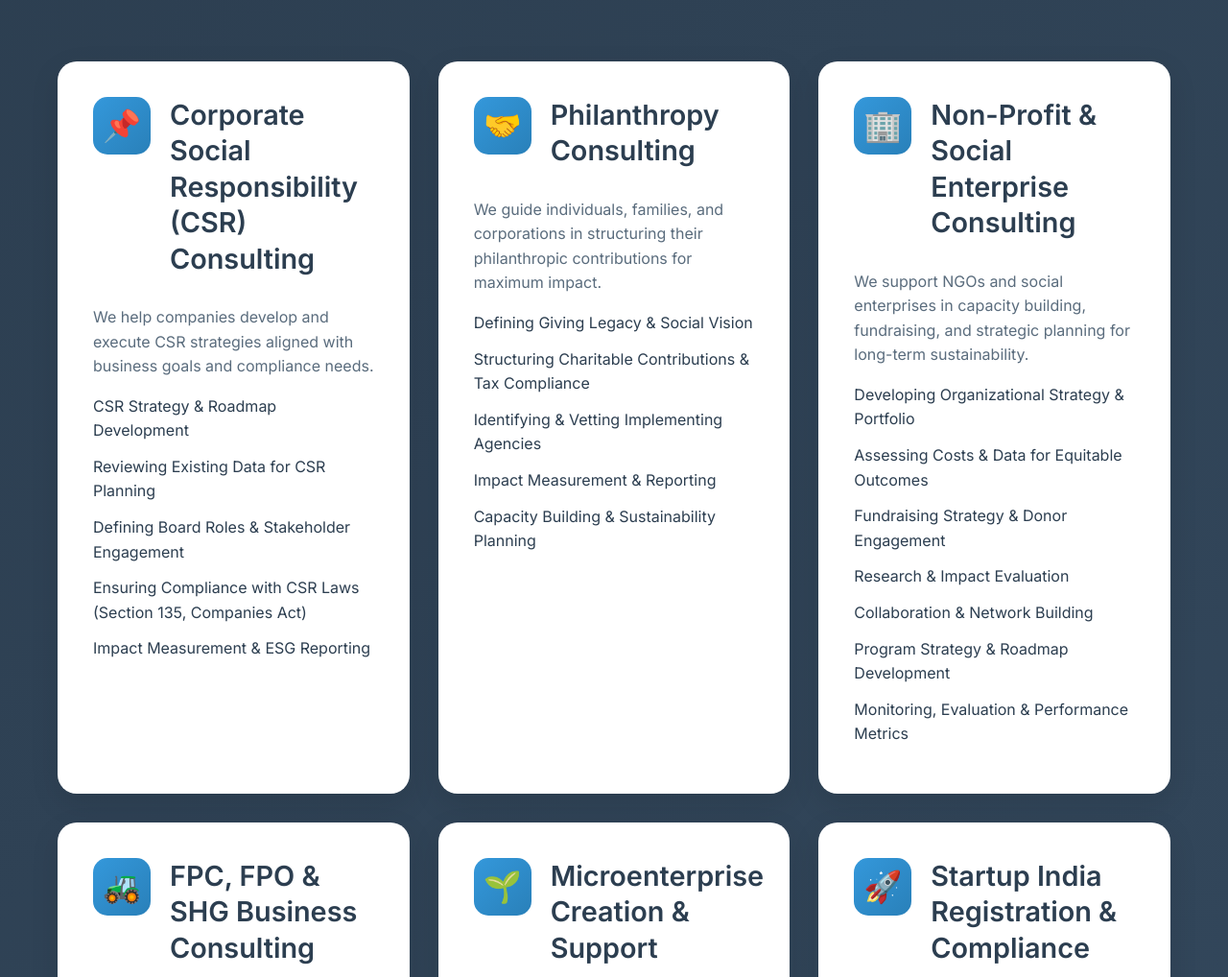
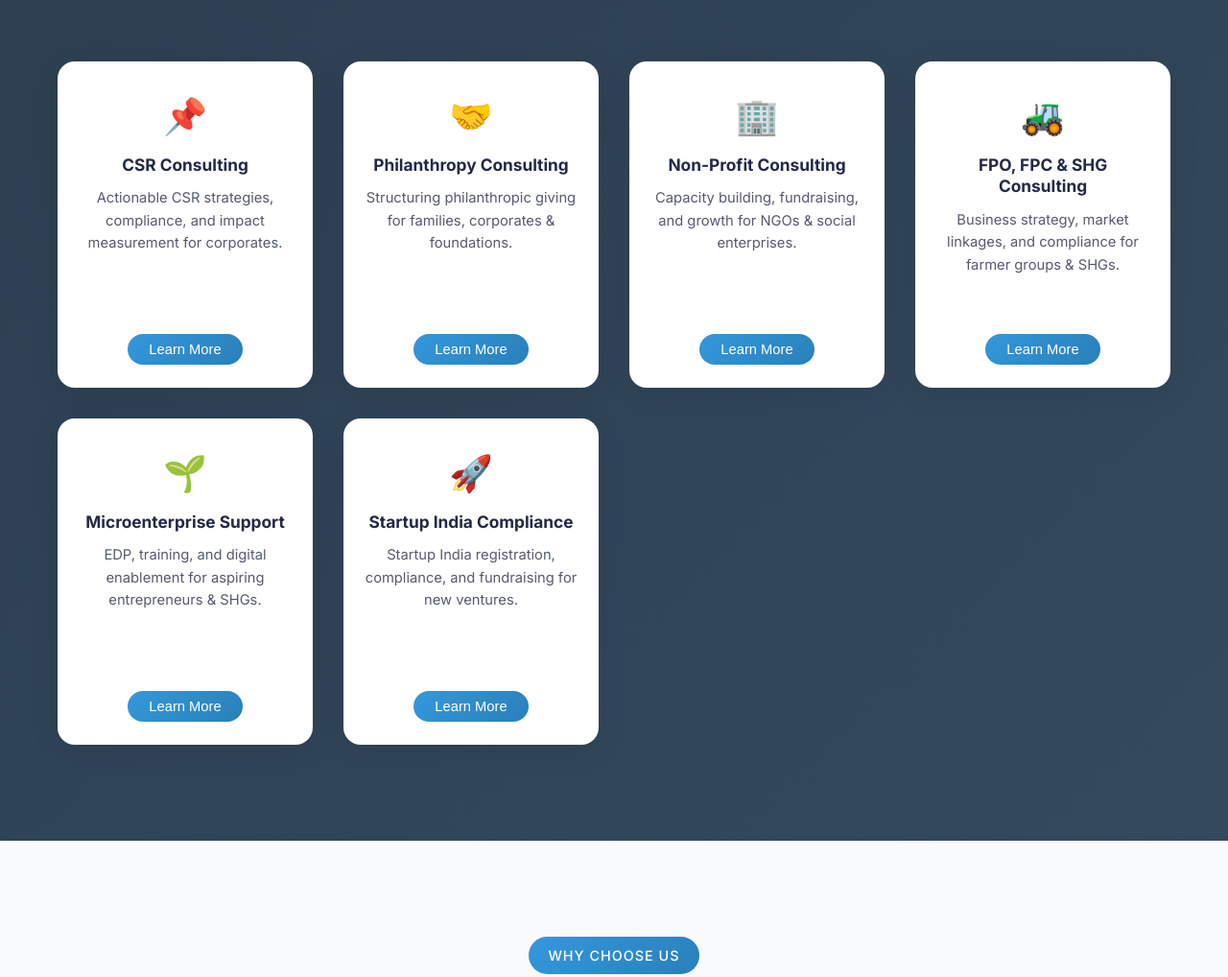
Before and after one commit to impactbridgelakhan/ststic-website, a plain HTML site: page index.html in a window 1280 px wide. Shown: the part 2620-3638 px from the top of the page at 96% size. Drawn offline with Linux system fonts and the light colour scheme.

Commit message:
flip service card and netilify form detection added

```diff
--- a/index.html
+++ b/index.html
@@ -177,7 +177,6 @@
         </div>
     </section>
 
-    <!-- Professional Services Section -->
   <section class="section section-dark" id="services">
   <div class="container">
     <div class="section-header">
@@ -187,137 +186,138 @@
         We offer expert consulting for CSR, philanthropy, non-profits, FPOs/SHGs, microenterprise, and startups—empowering you to achieve meaningful impact and sustainable growth.
       </p>
     </div>
-    <div class="services-container">
+    <div class="services-flip-grid">
       <!-- CSR Consulting -->
-      <div class="service-card professional">
-        <div class="service-header">
-          <div class="service-icon-wrapper"><span style="font-size:2rem;">📌</span></div>
-          <div class="service-title-section">
-            <h3>Corporate Social Responsibility (CSR) Consulting</h3>
+      <div class="flip-card">
+        <div class="flip-card-inner">
+          <div class="flip-card-front">
+            <div class="service-icon-large">📌</div>
+            <h3 class="service-title">CSR Consulting</h3>
+            <p class="service-tiny-desc">Actionable CSR strategies, compliance, and impact measurement for corporates.</p>
+            <button class="btn-learn-more">Learn More</button>
           </div>
-        </div>
-        <div class="service-content">
-          <p>We help companies develop and execute CSR strategies aligned with business goals and compliance needs.</p>
-          <ul class="feature-list">
+          <div class="flip-card-back">
+            <h4>What We Offer</h4>
+            <ul>
               <li>CSR Strategy &amp; Roadmap Development</li>
-            <li>Reviewing Existing Data for CSR Planning</li>
-            <li>Defining Board Roles &amp; Stakeholder Engagement</li>
-            <li>Ensuring Compliance with CSR Laws (Section 135, Companies Act)</li>
+              <li>Reviewing Existing CSR Data</li>
+              <li>Board Roles &amp; Stakeholder Engagement</li>
+              <li>Compliance (Section 135, Companies Act)</li>
               <li>Impact Measurement &amp; ESG Reporting</li>
             </ul>
           </div>
         </div>
+      </div>
       <!-- Philanthropy Consulting -->
-      <div class="service-card professional">
-        <div class="service-header">
-          <div class="service-icon-wrapper"><span style="font-size:2rem;">🤝</span></div>
-          <div class="service-title-section">
-            <h3>Philanthropy Consulting</h3>
+      <div class="flip-card">
+        <div class="flip-card-inner">
+          <div class="flip-card-front">
+            <div class="service-icon-large">🤝</div>
+            <h3 class="service-title">Philanthropy Consulting</h3>
+            <p class="service-tiny-desc">Structuring philanthropic giving for families, corporates &amp; foundations.</p>
+            <button class="btn-learn-more">Learn More</button>
           </div>
-        </div>
-        <div class="service-content">
-          <p>We guide individuals, families, and corporations in structuring their philanthropic contributions for maximum impact.</p>
-          <ul class="feature-list">
-            <li>Defining Giving Legacy &amp; Social Vision</li>
-            <li>Structuring Charitable Contributions &amp; Tax Compliance</li>
-            <li>Identifying &amp; Vetting Implementing Agencies</li>
+          <div class="flip-card-back">
+            <h4>What We Offer</h4>
+            <ul>
+              <li>Giving Legacy &amp; Social Vision</li>
+              <li>Charitable Contributions &amp; Tax Compliance</li>
+              <li>Vetting Implementing Agencies</li>
               <li>Impact Measurement &amp; Reporting</li>
-            <li>Capacity Building &amp; Sustainability Planning</li>
+              <li>Capacity Building &amp; Sustainability</li>
             </ul>
           </div>
         </div>
+      </div>
       <!-- Non-Profit & Social Enterprise Consulting -->
-      <div class="service-card professional">
-        <div class="service-header">
-          <div class="service-icon-wrapper"><span style="font-size:2rem;">🏢</span></div>
-          <div class="service-title-section">
-            <h3>Non-Profit &amp; Social Enterprise Consulting</h3>
+      <div class="flip-card">
+        <div class="flip-card-inner">
+          <div class="flip-card-front">
+            <div class="service-icon-large">🏢</div>
+            <h3 class="service-title">Non-Profit Consulting</h3>
+            <p class="service-tiny-desc">Capacity building, fundraising, and growth for NGOs &amp; social enterprises.</p>
+            <button class="btn-learn-more">Learn More</button>
           </div>
-        </div>
-        <div class="service-content">
-          <p>We support NGOs and social enterprises in capacity building, fundraising, and strategic planning for long-term sustainability.</p>
-          <ul class="feature-list">
-            <li>Developing Organizational Strategy &amp; Portfolio</li>
-            <li>Assessing Costs &amp; Data for Equitable Outcomes</li>
-            <li>Fundraising Strategy &amp; Donor Engagement</li>
-            <li>Research &amp; Impact Evaluation</li>
+          <div class="flip-card-back">
+            <h4>What We Offer</h4>
+            <ul>
+              <li>Organizational Strategy &amp; Portfolio</li>
+              <li>Cost Assessment for Equity</li>
+              <li>Fundraising &amp; Donor Engagement</li>
+              <li>Impact Evaluation &amp; Research</li>
+              <li>Program Planning &amp; Monitoring</li>
               <li>Collaboration &amp; Network Building</li>
-            <li>Program Strategy &amp; Roadmap Development</li>
-            <li>Monitoring, Evaluation &amp; Performance Metrics</li>
             </ul>
           </div>
         </div>
+      </div>
       <!-- FPO/FPC & SHG Consulting -->
-      <div class="service-card professional">
-        <div class="service-header">
-          <div class="service-icon-wrapper"><span style="font-size:2rem;">🚜</span></div>
-          <div class="service-title-section">
-            <h3>FPC, FPO &amp; SHG Business Consulting</h3>
+      <div class="flip-card">
+        <div class="flip-card-inner">
+          <div class="flip-card-front">
+            <div class="service-icon-large">🚜</div>
+            <h3 class="service-title">FPO, FPC &amp; SHG Consulting</h3>
+            <p class="service-tiny-desc">Business strategy, market linkages, and compliance for farmer groups &amp; SHGs.</p>
+            <button class="btn-learn-more">Learn More</button>
           </div>
-        </div>
-        <div class="service-content">
-          <p>We empower Farmer Producer Companies (FPCs), FPOs &amp; SHGs to enhance their business models, market access and funding.</p>
-          <ul class="feature-list">
-            <li>Business Strategy Development &amp; Market Linkages</li>
+          <div class="flip-card-back">
+            <h4>What We Offer</h4>
+            <ul>
+              <li>Strategy &amp; Market Linkages</li>
               <li>Registration &amp; Compliance Support</li>
-            <li>Capacity Building &amp; Training for Governance</li>
-            <li>Government Scheme &amp; Grant Support</li>
-            <li>Access to Institutional &amp; Private Funding</li>
-            <li>Supply Chain &amp; Value Chain Development</li>
-          </ul>
-          <div style="margin-top:20px; font-weight:600;">SHG Entrepreneurship &amp; Business Development (EDP)</div>
-          <ul class="feature-list">
-            <li>Entrepreneurship Development Programs (EDP) for SHGs</li>
-            <li>Financial &amp; Digital Literacy Training</li>
-            <li>Connecting SHGs with Government Schemes (NRLM, DAY-NULM, PMEGP, MSME)</li>
-            <li>Market Linkages &amp; Branding Support for SHG Products</li>
-            <li>Business Planning &amp; Cooperative Development</li>
+              <li>Capacity Building &amp; Training</li>
+              <li>Government Grants &amp; Schemes</li>
+              <li>Funding Access</li>
+              <li>Value Chain Development</li>
+              <li><b>SHG EDP:</b> EDP, Digital Literacy, Market Linkages</li>
             </ul>
           </div>
         </div>
+      </div>
       <!-- Microenterprise Creation & Support -->
-      <div class="service-card professional">
-        <div class="service-header">
-          <div class="service-icon-wrapper"><span style="font-size:2rem;">🌱</span></div>
-          <div class="service-title-section">
-            <h3>Microenterprise Creation &amp; Support</h3>
+      <div class="flip-card">
+        <div class="flip-card-inner">
+          <div class="flip-card-front">
+            <div class="service-icon-large">🌱</div>
+            <h3 class="service-title">Microenterprise Support</h3>
+            <p class="service-tiny-desc">EDP, training, and digital enablement for aspiring entrepreneurs &amp; SHGs.</p>
+            <button class="btn-learn-more">Learn More</button>
           </div>
-        </div>
-        <div class="service-content">
-          <p>We empower individuals and communities to establish and grow microenterprises for economic self-reliance.</p>
-          <ul class="feature-list">
-            <li>Entrepreneurship Development Programs (EDP) for Aspiring Entrepreneurs</li>
-            <li>Financial &amp; Digital Literacy Training</li>
-            <li>New Business Registration Services (Udyam, GST, MSME)</li>
-            <li>Business Model Development &amp; Mentorship</li>
-            <li>Access to Microfinance &amp; Credit Linkages</li>
-            <li>Digital Marketing &amp; E-Commerce Integration</li>
-            <li>Skill Development &amp; Vocational Training</li>
-            <li>Product Packaging &amp; Branding Support</li>
-            <li>Networking with Local &amp; Regional Markets</li>
+          <div class="flip-card-back">
+            <h4>What We Offer</h4>
+            <ul>
+              <li>EDP &amp; Mentorship</li>
+              <li>Financial/Digital Literacy</li>
+              <li>Business Registration (Udyam, GST, MSME)</li>
+              <li>Microfinance &amp; Credit Linkages</li>
+              <li>Digital Marketing &amp; E-Commerce</li>
+              <li>Skill &amp; Vocational Training</li>
+              <li>Branding &amp; Packaging Support</li>
             </ul>
           </div>
         </div>
+      </div>
       <!-- Startup India Registration & Compliance -->
-      <div class="service-card professional">
-        <div class="service-header">
-          <div class="service-icon-wrapper"><span style="font-size:2rem;">🚀</span></div>
-          <div class="service-title-section">
-            <h3>Startup India Registration &amp; Compliance</h3>
+      <div class="flip-card">
+        <div class="flip-card-inner">
+          <div class="flip-card-front">
+            <div class="service-icon-large">🚀</div>
+            <h3 class="service-title">Startup India Compliance</h3>
+            <p class="service-tiny-desc">Startup India registration, compliance, and fundraising for new ventures.</p>
+            <button class="btn-learn-more">Learn More</button>
           </div>
+          <div class="flip-card-back">
+            <h4>What We Offer</h4>
+            <ul>
+              <li>Startup India &amp; DPIIT Registration</li>
+              <li>Company Incorporation</li>
+              <li>Tax Exemption Certification</li>
+              <li>Patent &amp; Trademark Filing</li>
+              <li>Funding &amp; Investor Access</li>
+              <li>Pitch Deck &amp; Scale Mentorship</li>
+              <li>Compliance (MCA, GST, IT)</li>
+            </ul>
           </div>
-        <div class="service-content">
-          <p>We provide end-to-end support for startups to register under the Startup India initiative &amp; access benefits for sustainable growth.</p>
-          <ul class="feature-list">
-            <li>Startup India Registration &amp; DPIIT Recognition</li>
-            <li>Assistance with Company Incorporation (Private Limited, LLP, Partnership)</li>
-            <li>Obtaining Startup India Certificate for Tax Exemptions</li>
-            <li>Guidance on Patent &amp; Trademark Filing</li>
-            <li>Access to Funding Support &amp; Investor Networks</li>
-            <li>Compliance with MCA, GST, and Income Tax Regulations</li>
-            <li>Pitch Deck Development for Fundraising</li>
-            <li>Mentorship for Scaling &amp; Market Expansion</li>
-          </ul>
         </div>
       </div>
     </div>
@@ -475,7 +475,19 @@
             <span>Thank you! Your message has been sent successfully.</span>
         </div>
 
-                        <form class="contact-form modern" id="contact-form">
+        <!-- Netlify contact form -->
+        <form class="contact-form modern"
+              id="contact-form"
+              name="Contact"
+              method="POST"
+              data-netlify="true"
+              netlify-honeypot="bot-field"
+              action="/thank-you">
+            <!-- Netlify Honeypot -->
+            <input type="hidden" name="form-name" value="Contact">
+            <p style="display:none">
+                <label>Don’t fill this out if you’re human: <input name="bot-field"></label>
+            </p>
             <div class="input-group">
                 <div class="input-field">
                     <label for="firstName">First Name *</label>
@@ -715,7 +727,12 @@
 
         <div class="footer-bottom">
             <div class="footer-bottom-content">
-                    <p>&copy; 2025 Impactbridge Consulting. All rights reserved.</p>
+                <p>
+                    &copy; 2025 Impactbridge Consulting. All rights reserved.<br>
+                    <span style="font-size:0.98em; color:#aaa;">
+                        Developed &amp; Designed by <a href="https://nktstudio.tech" target="_blank" style="color:#3498db; text-decoration:underline;">NKT Studio</a>
+                    </span>
+                </p>
                 <div class="footer-badges">
                     <span class="footer-badge">Strategic</span>
                     <span class="footer-badge">Innovative</span>
--- a/styles.css
+++ b/styles.css
@@ -1375,3 +1375,131 @@ p {
         padding: 40px 25px;
     }
 }
+
+/* --- Services Flip Cards --- */
+.services-flip-grid {
+  display: grid;
+  grid-template-columns: repeat(auto-fit, minmax(240px, 1fr));
+  gap: 32px;
+  justify-content: center;
+}
+
+.flip-card {
+  background: none;
+  perspective: 1000px;
+  min-height: 340px;
+  height: 100%;
+  position: relative;
+}
+.flip-card-inner {
+  position: relative;
+  width: 100%;
+  height: 100%;
+  min-height: 340px;
+  transition: transform 0.7s cubic-bezier(.23,1.24,.21,1);
+  transform-style: preserve-3d;
+}
+.flip-card:hover .flip-card-inner,
+.flip-card.flipped .flip-card-inner {
+  transform: rotateY(180deg);
+}
+
+.flip-card-front, .flip-card-back {
+  position: absolute;
+  width: 100%;
+  height: 100%;
+  min-height: 340px;
+  background: #fff;
+  border-radius: 18px;
+  box-shadow: 0 6px 32px rgba(0,0,0,0.08);
+  display: flex;
+  flex-direction: column;
+  align-items: center;
+  justify-content: center;
+  padding: 28px 18px 24px 18px;
+  backface-visibility: hidden;
+  transition: box-shadow 0.3s;
+}
+.flip-card-front {
+  z-index: 2;
+}
+.flip-card-back {
+  transform: rotateY(180deg);
+  z-index: 3;
+  background: #232946;
+  color: #fff;
+}
+.service-icon-large {
+  font-size: 2.3rem;
+  margin-bottom: 10px;
+}
+.service-title {
+  font-size: 1.08rem;
+  font-weight: 700;
+  color: #232946;
+  margin-bottom: 12px;
+  text-align: center;
+}
+.service-tiny-desc {
+  font-size: 0.92rem;
+  color: #555b6e;
+  margin-bottom: 22px;
+  text-align: center;
+  min-height: 40px;
+}
+.btn-learn-more {
+  background: linear-gradient(135deg, #3498db, #2980b9);
+  color: #fff;
+  border: none;
+  border-radius: 20px;
+  padding: 8px 22px;
+  font-size: 0.92rem;
+  font-weight: 500;
+  cursor: pointer;
+  transition: background 0.2s, transform 0.18s;
+  margin-top: auto;
+}
+.btn-learn-more:hover {
+  background: #2980b9;
+  transform: translateY(-2px) scale(1.05);
+}
+.flip-card-back h4 {
+  margin-bottom: 14px;
+  font-size: 1rem;
+  font-weight: 700;
+  color: #fff;
+}
+.flip-card-back ul {
+  list-style: disc inside;
+  padding-left: 0;
+  margin: 0;
+  font-size: 0.98rem;
+  color: #eaeaea;
+}
+.flip-card-back ul li {
+  margin-bottom: 8px;
+}
+
+/* Responsive */
+@media (max-width: 900px) {
+  .services-flip-grid {
+    grid-template-columns: repeat(auto-fit, minmax(220px, 1fr));
+    gap: 22px;
+  }
+  .flip-card-front, .flip-card-back {
+    min-height: 270px;
+    padding: 20px 10px 18px 10px;
+  }
+}
+@media (max-width: 600px) {
+  .services-flip-grid {
+    grid-template-columns: 1fr;
+  }
+  .flip-card {
+    min-height: 240px;
+  }
+  .flip-card-front, .flip-card-back {
+    min-height: 220px;
+    padding: 18px 6px 14px 6px;
+  }
+}
```
Also changed, not shown: script.js (+17 -0 lines). Lines whose indentation alone changed are shown as unchanged.
